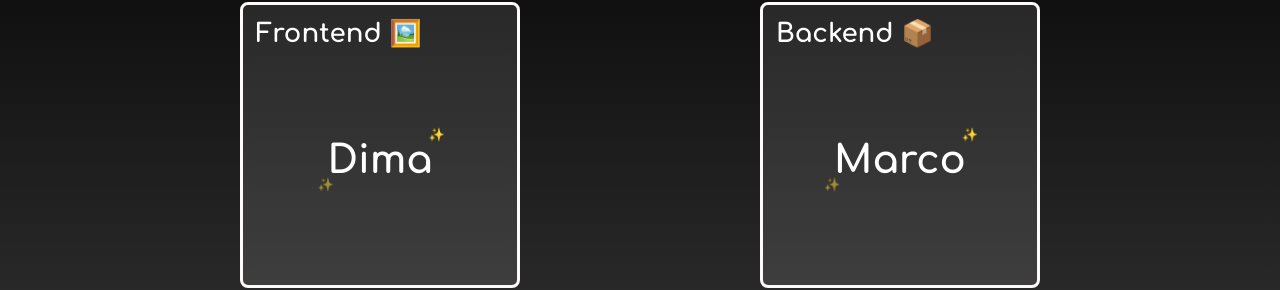
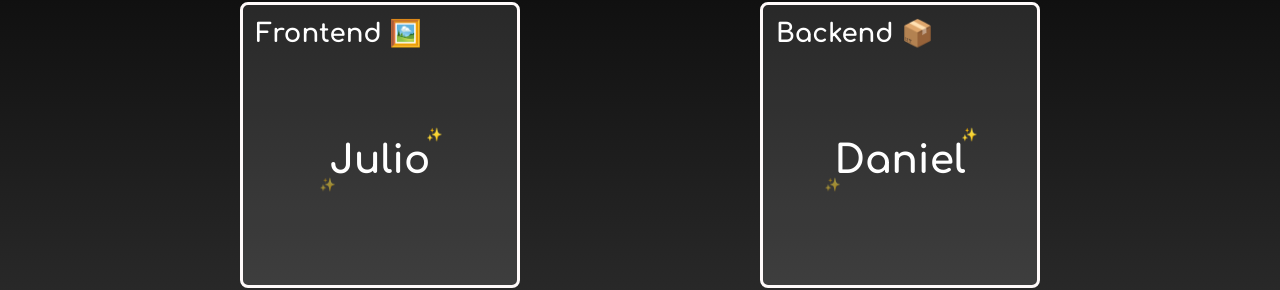
Before and after one commit to LeoSL/you-are-next, a React (Create React App) app: page / in a window 1280 px wide. Shown: the part 193-483 px from the top of the page. Built offline with nearby package versions, Linux system fonts and the light colour scheme.

Commit message:
feat: refactor current computation logic

```diff
--- a/src/App.js
+++ b/src/App.js
@@ -5,37 +5,44 @@ import weekOfYear from "dayjs/plugin/weekOfYear";
 
 import PersonCard from "./components/PersonCard";
 
-const FIRST_WEEK = 15;
+const useCurrentData = () => {
+  dayjs.extend(weekOfYear);
 
-function App() {
-  dayjs.extend(weekOfYear)
+  const FIRST_WEEK = 15;
+  const thisWeek = dayjs().week();
+  const thisDay = dayjs().format("DD.MM.YYYY");
 
   const frontendQueue = ["Dima", "Leo", "Andrii", "Julio"];
-  const frontendIndexes = Object.keys(frontendQueue);
+  const backendQueue = ["Marco", "Leoni", "Sukh", "Daniel"];
 
-  const backendQueue = ["Marco", "Leoni", "Sukh", "Daniel"];
-  const backendIndexes = Object.keys(backendQueue);
+  const getCurrentWeek = () => {
+    // when new year starts
+    if ((thisWeek - FIRST_WEEK) < 1) {
+      return thisWeek;
+    }
 
-  const thisWeek = dayjs().week();
-  const thisDay = dayjs().format("DD.MM.YYYY");
-  let calculatedWorkWeek = thisWeek;
+    return thisWeek - FIRST_WEEK;
+  };
 
-  if (
-    !frontendIndexes.includes(String(calculatedWorkWeek - FIRST_WEEK))
-    && !backendIndexes.includes(String(calculatedWorkWeek - FIRST_WEEK))
-  ) {
-    calculatedWorkWeek = calculatedWorkWeek - 4;
-  }
+  const frontendPerson = frontendQueue[getCurrentWeek() % frontendQueue.length];
+  const backendPerson = backendQueue[getCurrentWeek() % backendQueue.length];
 
-  const frontendPerson = frontendQueue[calculatedWorkWeek - FIRST_WEEK];
-  const backendPerson = backendQueue[calculatedWorkWeek - FIRST_WEEK];
+  return {
+    thisDay,
+    thisWeek,
+    frontendPerson,
+    backendPerson,
+  };
+};
+
+const App = () => {
+  const { thisDay, thisWeek, frontendPerson, backendPerson } = useCurrentData();
 
   return (
     <>
       <header className="header">
         <h1>Week {thisWeek} 🗓️ {thisDay}</h1>
       </header>
-
       <main className="main-wrapper">
         <h2 className="main-wrapper__subtitle">This week representatives</h2>
         <div className="row">
```
